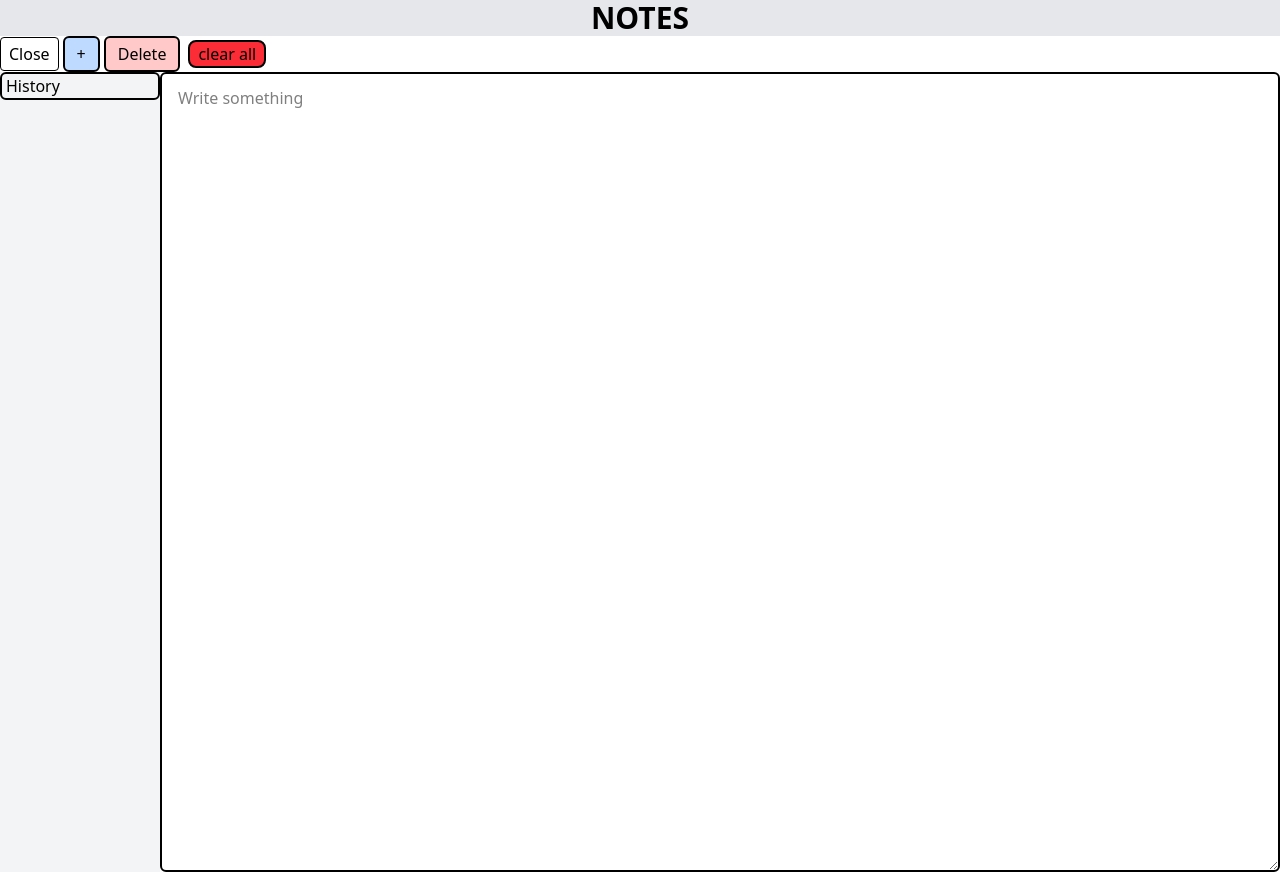
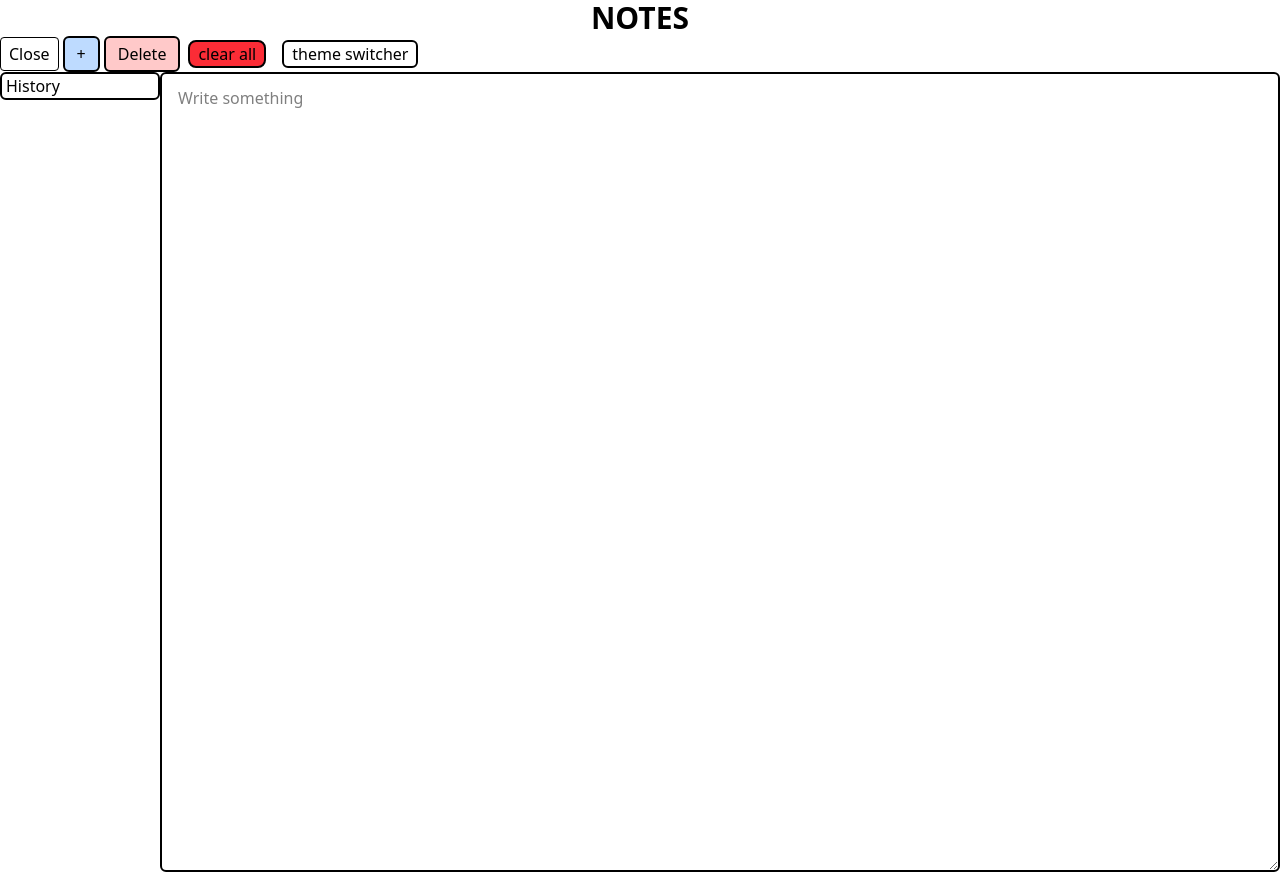
Before and after one commit to priyanshtech/Notes-app, a React (Vite) app: page / in a window 1280 px wide. Built offline with nearby package versions, Linux system fonts and the light colour scheme.

Commit message:
theme switcher button added

```diff
--- a/src/App.jsx
+++ b/src/App.jsx
@@ -4,14 +4,14 @@ import { propdistributer } from "./context/contextmagic";
 import Panel from "./components/Panel";
 
 export default function App() {
-  const {array,setArray,isPanelOpen,setIsPanelOpen,content,setTitle,title,setContent,activeId,setActiveId}=useContext(propdistributer)
+  const {array,setArray,isPanelOpen,setIsPanelOpen,content,setTitle,title,setContent,activeId,setActiveId,theme,setTheme,toggleTheme}=useContext(propdistributer)
 
   const empty=[]
 
   return (<>
-    <div  >
+    <div  className={`${theme==="light"?"bg-white text-black":"bg-black text-white"}`}>
 
-      <h1 className="flex justify-center font-bold text-3xl bg-gray-200">NOTES</h1><button
+      <h1 className="flex justify-center font-bold text-3xl ">NOTES</h1><button
         onClick={() => setIsPanelOpen(prev => !prev)}
         className="border px-2 py-1 rounded"
       >
@@ -67,11 +67,12 @@ export default function App() {
             >
             Delete
             </button >
-            <button className="border-2 bg-red-500 rounded-lg mx-2 px-2 hover:scale-102 hover:bg-red-700"onClick={()=>{return setArray(empty)}}>clear all </button>
+            <button className="border-2 bg-red-500 rounded-lg mx-2 px-2 hover:scale-102 hover:bg-red-700"onClick={()=>{return setArray(empty)}}>clear all </button><button className="border-2 mx-2 px-2 rounded-md"
+            onClick={toggleTheme}>theme switcher</button>
 
       <div className="flex">
 
-        <Panel/>
+      <Panel/>
       <Editor/>
        </div>
 
@@ -80,11 +81,3 @@ export default function App() {
     </div></>
   );
 }
-//const [note,setNote]=useState(()=>array.find(n=>n.id===activeId))
-//const [noteTitle,setNoteTitle]=useState(note.title)
-//const [content,setContent]=useState(note.content)
-// useEffect(()=>{if (activeId){
-// const note=array.find(n=>n.id===activeId)\ setNoteTitle(title)
-//setNoteContent(content)
-// }},[activeId])
-//const note=array.find(n=>n.id===activeId)
--- a/src/components/Panel.jsx
+++ b/src/components/Panel.jsx
@@ -5,10 +5,10 @@ import { propdistributer } from "../context/contextmagic"
 export default function Panel(){
 
 
-    const {array,setArray,setActiveId,activeId,isPanelOpen,setIsPanelOpen}=useContext(propdistributer)
+    const {array,setArray,setActiveId,activeId,isPanelOpen,setIsPanelOpen,theme,setTheme}=useContext(propdistributer)
     return(<div className={`
     h-screen
-    bg-gray-100
+
     transition-all duration-300
     overflow-hidden
     ${isPanelOpen ? "w-40" : "w-0"}
--- a/src/context/contextmagic.jsx
+++ b/src/context/contextmagic.jsx
@@ -10,12 +10,16 @@ export default function ProviderFunction({children}){
   const [content, setContent] = useState("")
   const [activeId, setActiveId] = useState(null);
   const [isPanelOpen, setIsPanelOpen] = useState(true);
+  const[theme,setTheme]=useState("light")
+   function toggleTheme(){
+    setTheme(theme==="light"?"dark":"light")
+   }
 
 
 
 
 
-    return(<propdistributer.Provider value={{array,setArray,title,setTitle,content,setContent,activeId, setActiveId,isPanelOpen,setIsPanelOpen}}>{children}</propdistributer.Provider>
+    return(<propdistributer.Provider value={{array,setArray,title,setTitle,content,setContent,activeId, setActiveId,isPanelOpen,setIsPanelOpen,theme,setTheme,toggleTheme}}>{children}</propdistributer.Provider>
 
     )
 }
```
